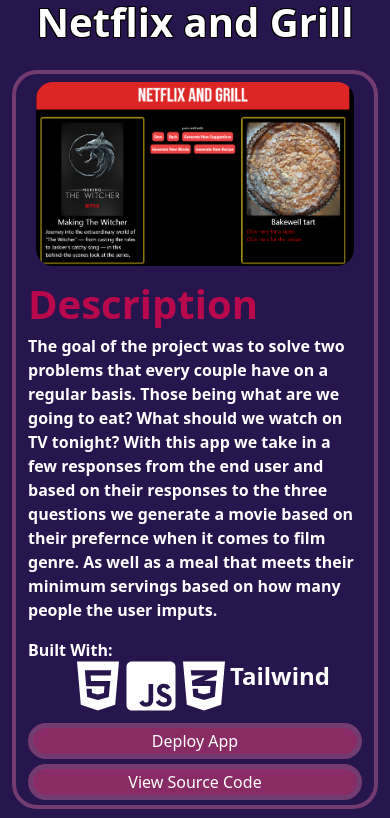
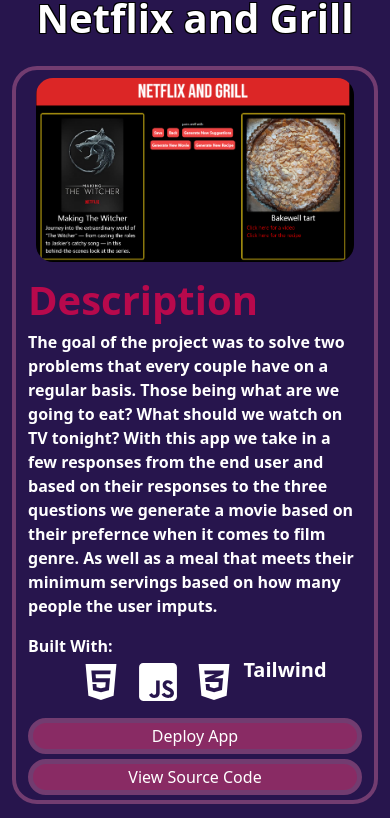
Before and after one commit to AlexanderLeino/portfolio, a React (Create React App) app: page / in a window 390 px wide. Shown: the part 1962-2780 px from the top of the page. Built offline with nearby package versions, Linux system fonts and the light colour scheme.

Commit message:
updated icons to resize on smaller screens

```diff
--- a/src/App.css
+++ b/src/App.css
@@ -106,6 +106,12 @@
   #profile-pic {
     margin-left: 5rem;
   }
+  .horizontal-icons{
+    padding: .1rem;
+  }
+  .word-logo {
+    font-size: 1.25rem;
+  }
 }
 @media (max-width: 412px){
 
--- a/src/components/ProjectContainer.js
+++ b/src/components/ProjectContainer.js
@@ -81,6 +81,7 @@
                     <h6 className="word-logo">Bootstrap</h6>
                 </div>
 
+
             </div>
         </div>
                 <div className="row mt-4">
@@ -109,15 +110,15 @@
         <div className="container-fluid d-flex justify-content-evenly">
             <div className="row">
                 <div>
-                    <FontAwesomeIcon className = 'built-with-icon mt-3' icon={['fab', 'html5']} />
+                    <FontAwesomeIcon className = 'built-with-icon horizontal-icons mt-3' icon={['fab', 'html5']} />
                 </div>
 
                 <div>
-                    <FontAwesomeIcon className = 'built-with-icon mt-3 onlyplants-icon mt-5' icon={['fab', 'js-square']} />
+                    <FontAwesomeIcon className = 'built-with-icon mt-3 horizontal-icons mt-5' icon={['fab', 'js-square']} />
                 </div>
 
                 <div >
-                    <FontAwesomeIcon className = 'built-with-icon mt-3 onlyplants-icon mt-5' icon={['fab', 'css3-alt']} />
+                    <FontAwesomeIcon className = 'built-with-icon mt-3 horizontal-icons mt-5' icon={['fab', 'css3-alt']} />
                 </div>
 
             </div>
@@ -134,6 +135,10 @@
                <div className="word-logo">
                    Express
                </div>
+
+               <div>
+                    <h6 className="word-logo">Handlebars</h6>
+                </div>
 
             </div>
 
--- a/src/components/Skills.css
+++ b/src/components/Skills.css
@@ -50,4 +50,5 @@
     text-align: center;
     font-size: 1.5rem;
     font-weight: bolder;
+    width: min-content;
   }
--- a/src/components/Skills.js
+++ b/src/components/Skills.js
@@ -27,7 +27,7 @@
                 </div>
         </div>
 
-        <div className= 'row mt-4'>
+    <div className= 'row mt-4'>
         <div className='col-lg-2 col-sm-6'>
             <h6 className='express-icon word-logo'>Express.js</h6>
         </div>
```
